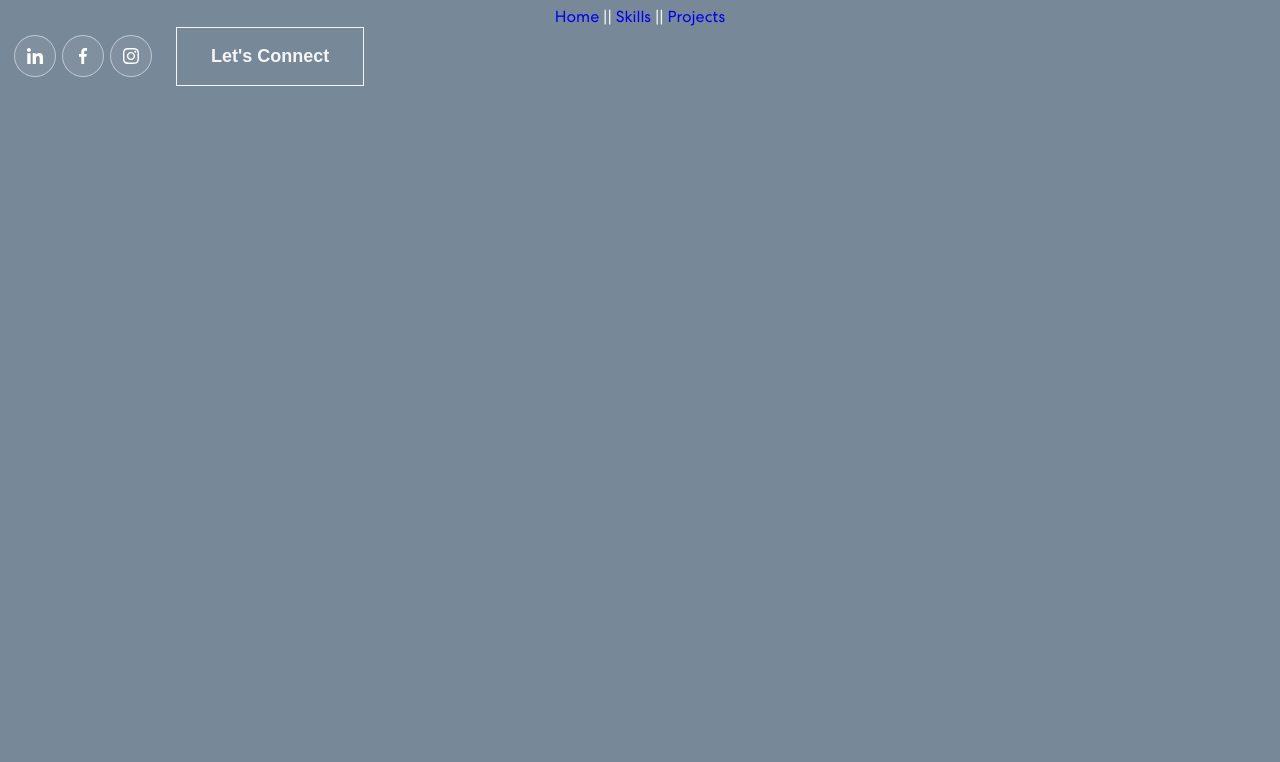
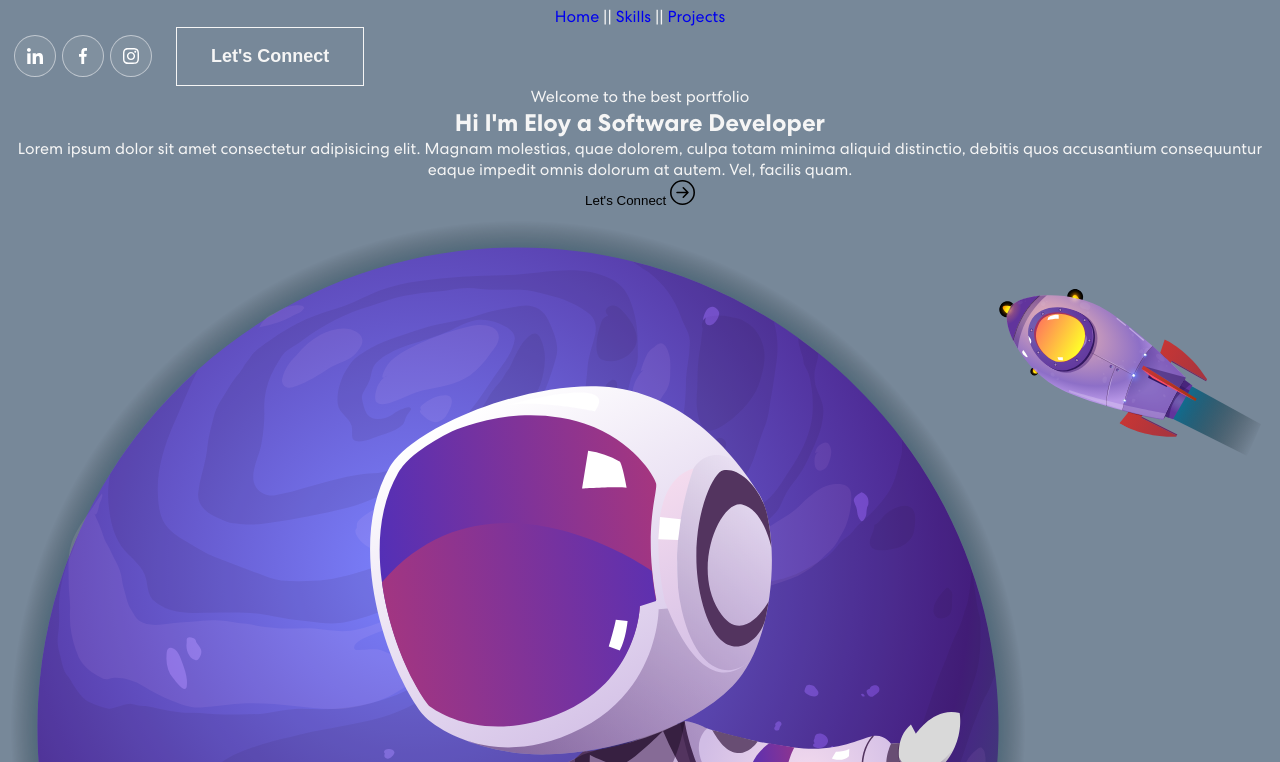
Before and after one commit to EloyVigil/personal-portfolio, a React (Create React App) app: page / in a window 1280 px wide. Shown: the part 338-1100 px from the top of the page. Before the commit the page ends 800 px from the top, so only its background shows below. Built offline with nearby package versions, Linux system fonts and the light colour scheme.

Commit message:
Banner Component

```diff
--- a/src/components/Banner.jsx
+++ b/src/components/Banner.jsx
@@ -1,7 +1,61 @@
+import { useState, useEffect } from 'react';
+import { Container, Row, Col } from 'react-bootstrap';
+import { ArrowRightCircle } from 'react-bootstrap-icons';
+import headerImg from '../views/img/header-img.svg';
+
 export const Banner = () => {
+
+    const [loopNum, setLoopNum] = useState(0);
+    const [isDeleting, setIsDeleting] = useState(false);
+    const toRotate = ["Software Developer", "Web Developer", "Full Stack Developer"];
+    const [text, setText] = useState("");
+    const [delta, setDelta] = useState(300 - Math.random() * 100);
+    const period = 2000;
+
+    useEffect(() => {
+        let ticker = setInterval(() => {
+            tick();
+        }, delta)
+        return () => { clearInterval(ticker)};
+    }, [text])
+
+    const tick = () => {
+        let i = loopNum % toRotate.length;
+        let fullText = toRotate[i];
+        let updatedText = isDeleting ? fullText.substring(0, text.length - 1) : fullText.substring(0, text.length + 1);
+
+        setText(updatedText);
+
+        if (isDeleting) {
+            setDelta(prevDelta => prevDelta / 2)
+        }
+
+        if (!isDeleting && updatedText === fullText) {
+            setIsDeleting(true);
+            setDelta(period);
+        } else if (isDeleting && updatedText === "") {
+            setIsDeleting(false);
+            setLoopNum(loopNum + 1);
+            setDelta(500);
+        }
+
+    }
+
     return (
-        <>
-
-        </>
+        <section className="banner" id="home">
+            <Container>
+                <Row className="align-items-center">
+                    <Col xs={12} md={6} xl={7}>
+                        <span className='tagline'>Welcome to the best portfolio</span>
+                        <h1>{`Hi I'm Eloy a `}<span className='wrap'>{ text }</span></h1>
+                        <p>Lorem ipsum dolor sit amet consectetur adipisicing elit. Magnam molestias, quae dolorem, culpa totam minima aliquid distinctio, debitis quos accusantium consequuntur eaque impedit omnis dolorum at autem. Vel, facilis quam.</p>
+                        <button onClick={() => console.log('Connect')}>Let's Connect <ArrowRightCircle size={25} /></button>
+                    </Col>
+                    <Col xs={12} md={6} xl={5}>
+                        <img src={headerImg} alt='Space Man' />
+                    </Col>
+                </Row>
+            </Container>
+        </section>
     )
 }
```
